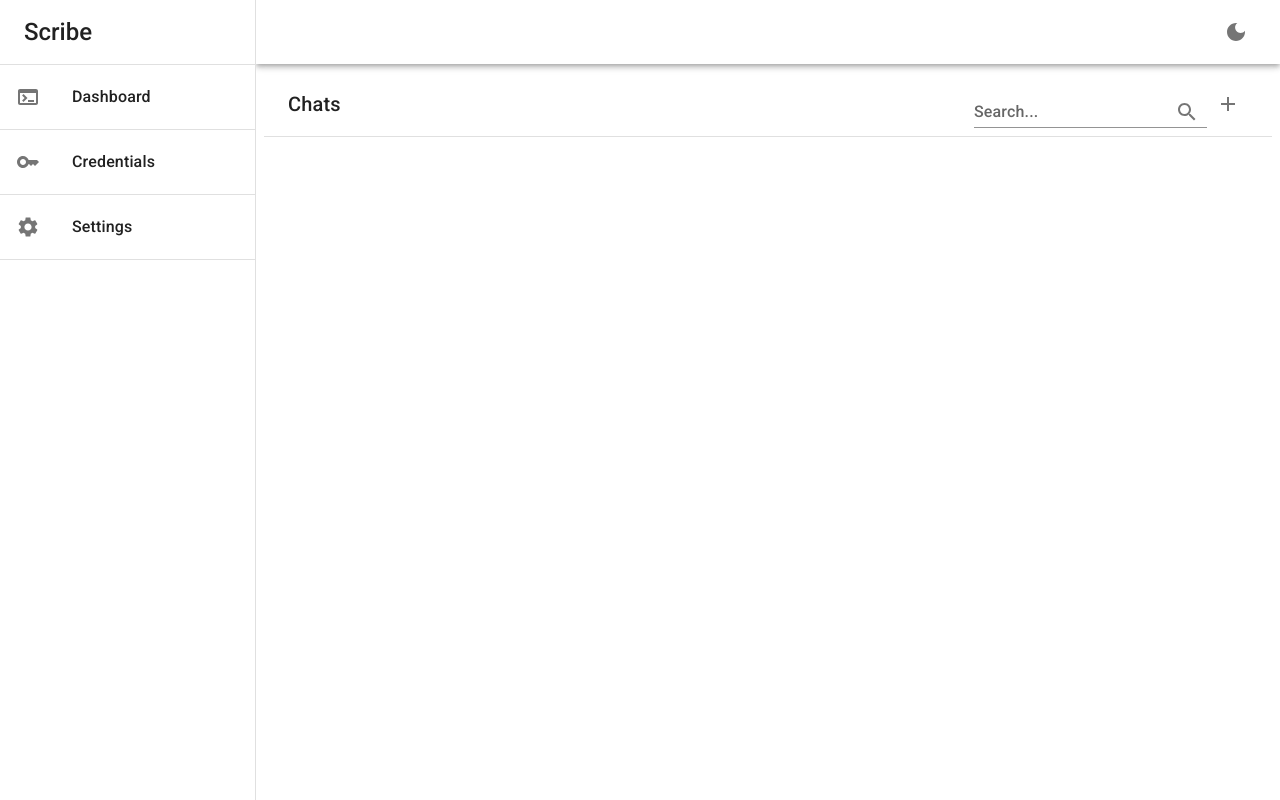
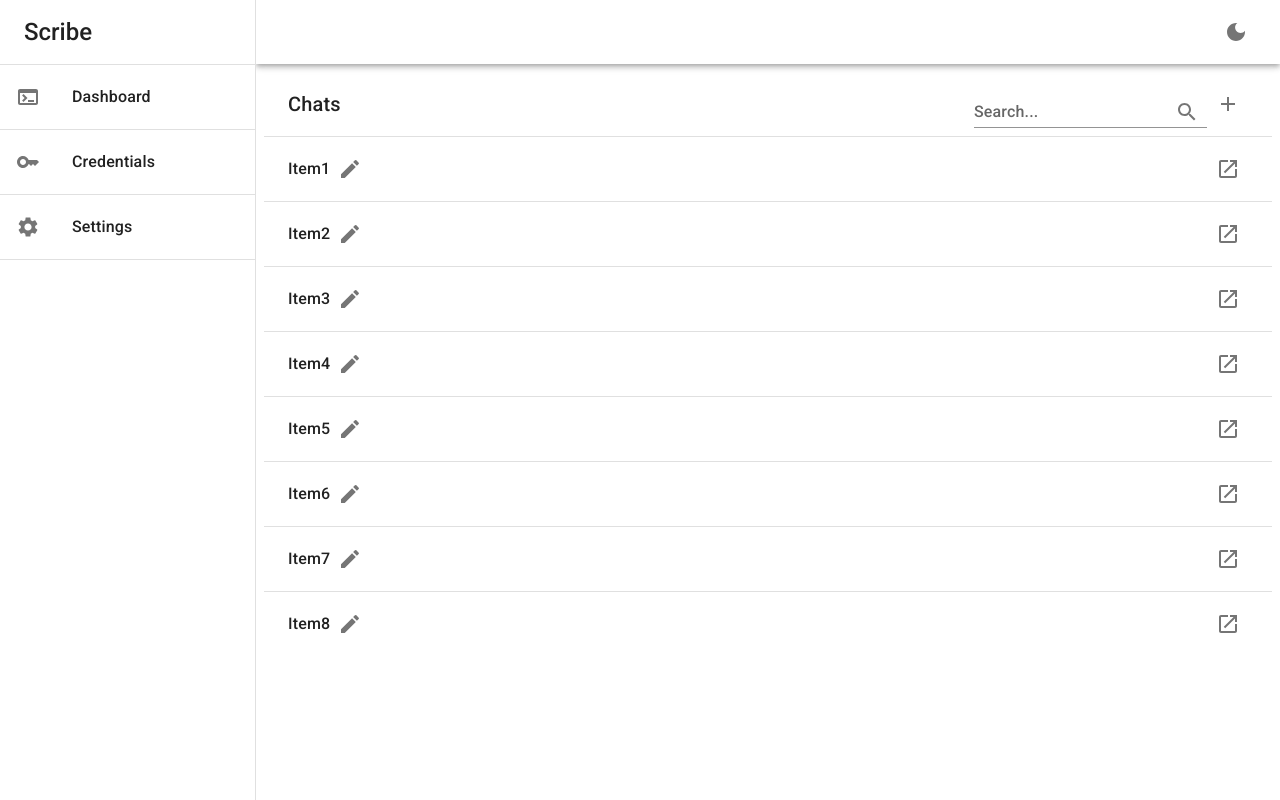
Before and after one commit to panalexeu/scribe_rag, a Next.js app in the folder scribe_ui/: page /dashboard in a window 1280 px wide. Built offline with nearby package versions, Linux system fonts and the light colour scheme.

Commit message:
added ChatItem

```diff
--- /dev/null
+++ b/scribe_ui/src/app/dashboard/components/ChatItem.tsx
@@ -0,0 +1,34 @@
+import {
+    Box,
+    Toolbar,
+    Typography,
+    IconButton
+} from '@mui/material';
+import EditIcon from '@mui/icons-material/Edit';
+import LaunchIcon from '@mui/icons-material/Launch';
+
+
+
+export default function ChatItem({ name }: {name: string}) {
+    return(
+        <Box>
+            <Toolbar>
+                <Typography>{name}</Typography>
+
+                {/* edit */}
+                <IconButton>
+                    <EditIcon/>
+                </IconButton>
+
+                {/* launch */}
+                <IconButton
+                    sx={{
+                        marginLeft: 'auto'
+                    }}
+                >
+                    <LaunchIcon/>
+                </IconButton>
+            </Toolbar>
+        </Box>
+    );
+}
--- a/scribe_ui/src/app/dashboard/page.tsx
+++ b/scribe_ui/src/app/dashboard/page.tsx
@@ -7,15 +7,20 @@ import AddIcon from '@mui/icons-material/Add';
 import SearchIcon from '@mui/icons-material/Search';
 import TextField from '@mui/material/TextField';
 import {InputAdornment} from "@mui/material";
+import Stack from '@mui/material/Stack';
 
+import ChatItem from './components/ChatItem';
 
 export default function Page() {
+    const chats = ['Item1', 'Item2', 'Item3','Item4','Item5','Item6','Item7', 'Item8',];
+
     return (
         <Box padding={1}>
+            {/*TOOLBAR*/}
             <Toolbar>
                 <Typography
                     variant={'h6'}
-                    marginRight={1}
+                    paddingRight={1}
                 >
                     Chats
                 </Typography>
@@ -42,13 +47,28 @@ export default function Page() {
                     }
                 />
 
+                {/* Add chat button*/}
                 <Divider orientation={'vertical'}/>
                 <IconButton>
                     <AddIcon/>
                 </IconButton>
-
             </Toolbar>
             <Divider/>
+
+            {/* Chats */}
+            <Stack
+                divider={
+                    <Divider/>
+                }
+            >
+                {
+                    chats.map(
+                        (chat, _) => (
+                            <ChatItem name={chat}/>
+                        )
+                    )
+                }
+            </Stack>
         </Box>
     );
 }
```
